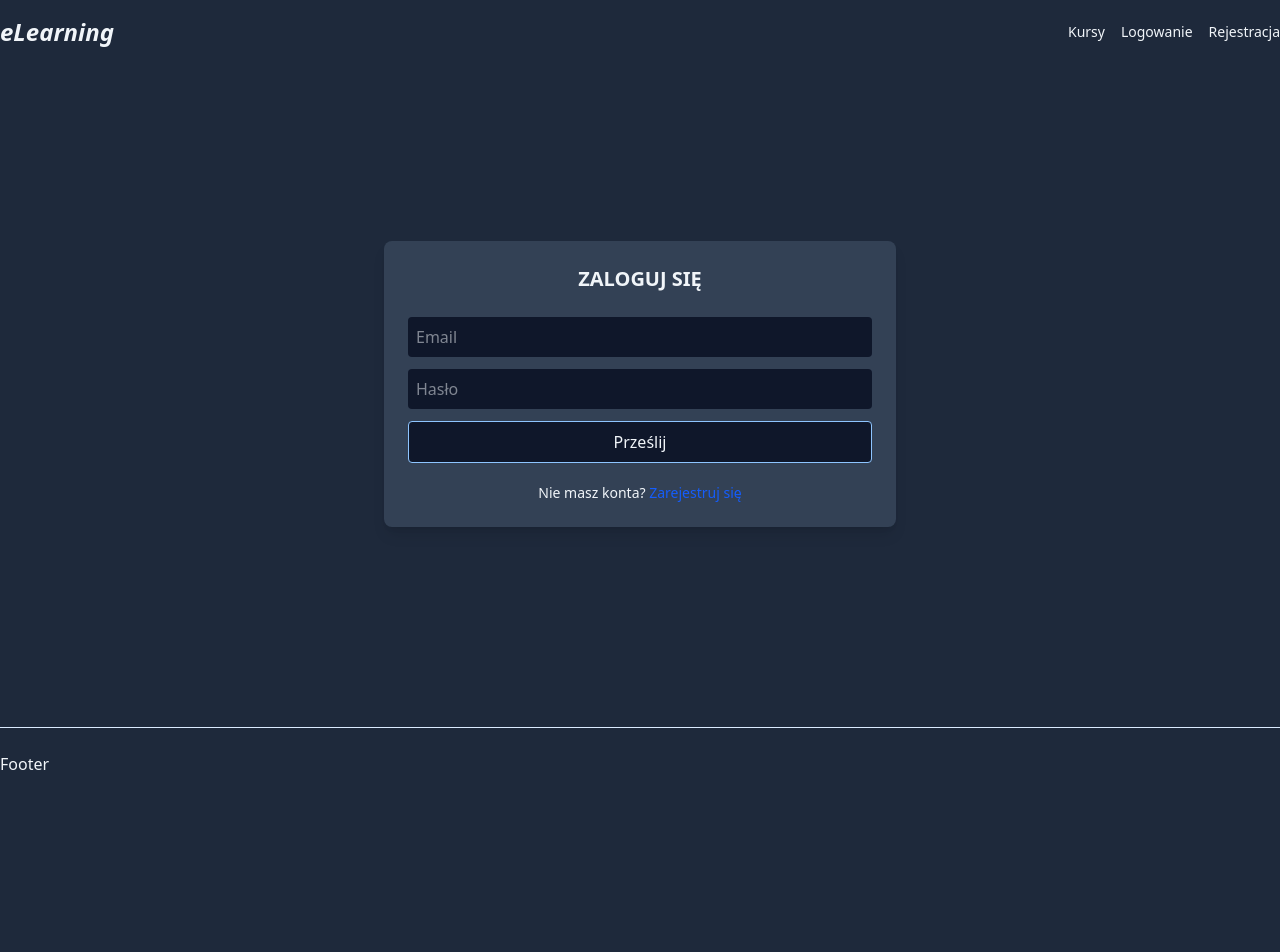
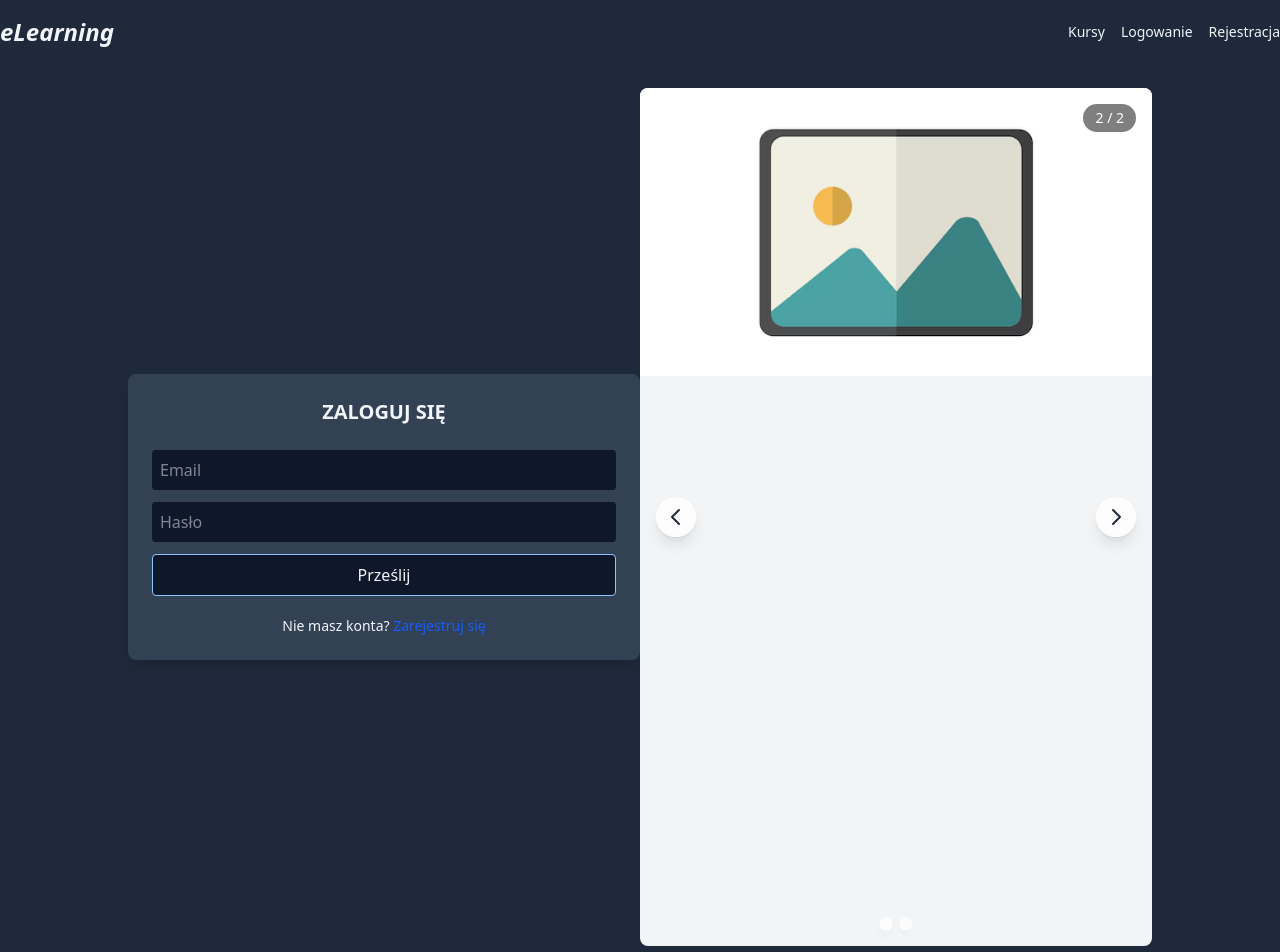
Before and after one commit to PiotrO9/elearning, a Vue app in the folder FE/: page /login in a window 1280 px wide. Shown: the top 952 px of the page. Before the commit the page ends 800 px from the top, so only its background shows below. Built offline with nearby package versions, Linux system fonts and the light colour scheme; no server answers; the HTML template or start-up script is replaced by a standard one.

Commit message:
feat: add image carousel for auth

```diff
--- /dev/null
+++ b/FE/src/components/Carousel.vue
@@ -0,0 +1,181 @@
+<!-- todo: Refactor -->
+
+<script lang="ts" setup>
+import { ref, onMounted, onUnmounted, watch } from 'vue'
+
+type CarouselProps = {
+    images: string[]
+    autoPlay?: boolean
+    autoPlayInterval?: number
+}
+
+const props = withDefaults(defineProps<CarouselProps>(), {
+    autoPlay: false,
+    autoPlayInterval: 3000,
+})
+
+const currentIndex = ref(0)
+let intervalId: ReturnType<typeof setInterval> | null = null
+
+const goToSlide = (index: number) => {
+    currentIndex.value = index
+}
+
+const nextSlide = () => {
+    currentIndex.value = (currentIndex.value + 1) % props.images.length
+}
+
+const prevSlide = () => {
+    currentIndex.value = (currentIndex.value - 1 + props.images.length) % props.images.length
+}
+
+const startAutoPlay = () => {
+    if (props.autoPlay && props.images.length > 1) {
+        intervalId = setInterval(() => {
+            nextSlide()
+        }, props.autoPlayInterval)
+    }
+}
+
+const stopAutoPlay = () => {
+    if (intervalId) {
+        clearInterval(intervalId)
+        intervalId = null
+    }
+}
+
+watch(
+    () => props.autoPlay,
+    (newVal) => {
+        if (newVal) {
+            startAutoPlay()
+        } else {
+            stopAutoPlay()
+        }
+    },
+)
+
+watch(
+    () => props.autoPlayInterval,
+    () => {
+        if (props.autoPlay) {
+            stopAutoPlay()
+            startAutoPlay()
+        }
+    },
+)
+
+onMounted(() => {
+    if (props.autoPlay) {
+        startAutoPlay()
+    }
+})
+
+onUnmounted(() => {
+    stopAutoPlay()
+})
+</script>
+
+<template>
+    <div
+        class="relative w-full overflow-hidden rounded-lg bg-gray-100"
+        @mouseenter="stopAutoPlay"
+        @mouseleave="startAutoPlay"
+    >
+        <!-- Images Container -->
+        <div class="relative aspect-video w-full">
+            <transition-group name="fade">
+                <div
+                    v-for="(image, index) in images"
+                    :key="index"
+                    v-show="index === currentIndex"
+                    class="absolute inset-0"
+                >
+                    <img
+                        :src="image"
+                        :alt="`Slide ${index + 1}`"
+                        class="h-full w-full object-cover"
+                    />
+                </div>
+            </transition-group>
+        </div>
+
+        <!-- Previous Button -->
+        <button
+            v-if="images.length > 1"
+            @click="prevSlide"
+            class="absolute left-4 top-1/2 -translate-y-1/2 rounded-full bg-white/80 p-2 shadow-lg transition-all hover:bg-white hover:scale-110 focus:outline-none focus:ring-2 focus:ring-blue-500"
+            aria-label="Previous slide"
+        >
+            <svg
+                class="h-6 w-6 text-gray-800"
+                fill="none"
+                stroke="currentColor"
+                viewBox="0 0 24 24"
+            >
+                <path
+                    stroke-linecap="round"
+                    stroke-linejoin="round"
+                    stroke-width="2"
+                    d="M15 19l-7-7 7-7"
+                />
+            </svg>
+        </button>
+
+        <!-- Next Button -->
+        <button
+            v-if="images.length > 1"
+            @click="nextSlide"
+            class="absolute right-4 top-1/2 -translate-y-1/2 rounded-full bg-white/80 p-2 shadow-lg transition-all hover:bg-white hover:scale-110 focus:outline-none focus:ring-2 focus:ring-blue-500"
+            aria-label="Next slide"
+        >
+            <svg
+                class="h-6 w-6 text-gray-800"
+                fill="none"
+                stroke="currentColor"
+                viewBox="0 0 24 24"
+            >
+                <path
+                    stroke-linecap="round"
+                    stroke-linejoin="round"
+                    stroke-width="2"
+                    d="M9 5l7 7-7 7"
+                />
+            </svg>
+        </button>
+
+        <!-- Dots Navigation -->
+        <div class="absolute bottom-4 left-1/2 -translate-x-1/2 flex gap-2">
+            <button
+                v-for="(image, index) in images"
+                :key="`dot-${index}`"
+                @click="goToSlide(index)"
+                :class="[
+                    'h-3 w-3 rounded-full transition-all duration-300 focus:outline-none focus:ring-2 focus:ring-blue-500 focus:ring-offset-2',
+                    index === currentIndex
+                        ? 'bg-white scale-125 shadow-lg'
+                        : 'bg-white/50 hover:bg-white/75 hover:scale-110',
+                ]"
+                :aria-label="`Go to slide ${index + 1}`"
+                :aria-current="index === currentIndex ? 'true' : 'false'"
+            ></button>
+        </div>
+
+        <!-- Slide Counter -->
+        <div class="absolute top-4 right-4 rounded-full bg-black/50 px-3 py-1 text-sm text-white">
+            {{ currentIndex + 1 }} / {{ images.length }}
+        </div>
+    </div>
+</template>
+
+<style scoped>
+.fade-enter-active,
+.fade-leave-active {
+    transition: opacity 0.5s ease;
+}
+
+.fade-enter-from,
+.fade-leave-to {
+    opacity: 0;
+}
+</style>
--- a/FE/src/routes/Home.vue
+++ b/FE/src/routes/Home.vue
@@ -1,4 +1,5 @@
 <script setup lang="ts">
+import Carousel from '@/components/Carousel.vue'
 import LoginCard from '@/components/LoginCard.vue'
 import Modal from '@/components/ui/Modal.vue'
 import { ref } from 'vue'
@@ -13,6 +14,11 @@ const isopen = ref<boolean>(false)
         <Modal v-on:update:is-open="isopen = false" :is-open="isopen">
             <LoginCard />
         </Modal>
+        <Carousel
+            :images="['/placeholder.jpg', 'placeholder.webp']"
+            auto-play
+            :auto-play-interval="2000"
+        />
     </div>
 </template>
 
--- a/FE/src/routes/Login.vue
+++ b/FE/src/routes/Login.vue
@@ -1,9 +1,19 @@
 <script setup lang="ts">
+import Carousel from '@/components/Carousel.vue'
 import LoginCard from '@/components/LoginCard.vue'
+import MaxWidthWrapper from '@/components/wrappers/MaxWidthWrapper.vue'
 </script>
 
 <template>
-    <div class="min-h-[80vh] flex justify-center items-center">
-        <LoginCard />
-    </div>
+    <MaxWidthWrapper size="lg">
+        <div class="min-h-[80vh] grid grid-cols-2 grid-rows-3 py-6">
+            <LoginCard class="row-start-2" />
+            <Carousel
+                class="row-span-3"
+                :images="['/placeholder.jpg', 'placeholder.webp']"
+                auto-play
+                :auto-play-interval="5000"
+            />
+        </div>
+    </MaxWidthWrapper>
 </template>
--- a/FE/src/routes/Register.vue
+++ b/FE/src/routes/Register.vue
@@ -1,9 +1,19 @@
 <script setup lang="ts">
 import RegisterCard from '@/components/RegisterCard.vue'
+import Carousel from '@/components/Carousel.vue'
+import MaxWidthWrapper from '@/components/wrappers/MaxWidthWrapper.vue'
 </script>
 
 <template>
-  <div class="min-h-[80vh] flex justify-center items-center">
-    <RegisterCard />
-  </div>
+    <MaxWidthWrapper size="lg">
+        <div class="min-h-[80vh] grid grid-cols-2 grid-rows-3 py-6">
+            <RegisterCard class="row-start-2" />
+            <Carousel
+                class="row-span-3"
+                :images="['/placeholder.jpg', 'placeholder.webp']"
+                auto-play
+                :auto-play-interval="5000"
+            />
+        </div>
+    </MaxWidthWrapper>
 </template>
```
Also changed, not shown: FE/public/placeholder.jpg (added), FE/public/placeholder.webp (added).
